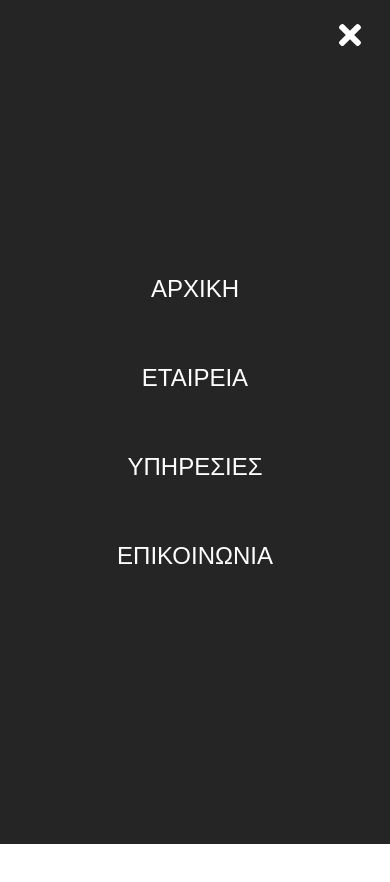
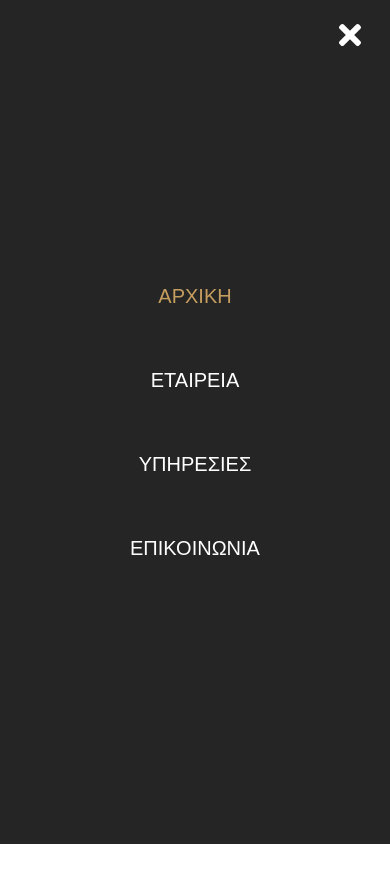
Before and after one commit to mimerkou/apergis-knitwear, a React (Create React App) app: page / in a window 390 px wide. Both pictures are taken after a click on the element 346 px from the left and 39 px from the top of the page. Shown: the top 882 px of the page. Built offline with nearby package versions, Linux system fonts and the light colour scheme; a web font is replaced by a local one.

Commit message:
changes to sidebar and navbar

```diff
--- a/src/components/Navbar/Navbar.js
+++ b/src/components/Navbar/Navbar.js
@@ -41,7 +41,7 @@ const Navbar = (props) => {
             <Logo scrollNav={scrollNav}>Apergis Knitwear</Logo>
           </NavLogo>
 
-          <MobileIcon onClick={toggle}>
+          <MobileIcon onClick={toggle} scrollNav={scrollNav}>
             <FaBars />
           </MobileIcon>
 
--- a/src/components/Navbar/NavbarElements.js
+++ b/src/components/Navbar/NavbarElements.js
@@ -59,7 +59,7 @@ export const MobileIcon = styled.div`
     right: 0;
     transform: translate(-100%, 60%);
     font-size: 2.9rem;
-    color: #fff;
+    color: ${({ scrollNav }) => (scrollNav ? '#252525' : '#fff')};
     cursor: pointer;
   }
 `;
--- a/src/components/Sidebar/Sidebar.js
+++ b/src/components/Sidebar/Sidebar.js
@@ -20,7 +20,8 @@ const Sidebar = (props) => {
       <SidebarWrapper>
         <SidebarMenu>
           <SidebarLink
-            to="home"
+            to="hero"
+            activeClass="active"
             spy={true}
             smooth={true}
             offset={-80}
@@ -30,27 +31,30 @@ const Sidebar = (props) => {
           </SidebarLink>
           <SidebarLink
             to="about"
+            activeClass="active"
             spy={true}
             smooth={true}
-            offset={-70}
+            offset={-80}
             onClick={toggle}
           >
             Εταιρεια
           </SidebarLink>
           <SidebarLink
             to="services"
+            activeClass="active"
             spy={true}
             smooth={true}
-            offset={-70}
+            offset={-80}
             onClick={toggle}
           >
             Υπηρεσιες
           </SidebarLink>
           <SidebarLink
             to="contact"
+            activeClass="active"
             spy={true}
             smooth={true}
-            offset={-70}
+            offset={-80}
             onClick={toggle}
           >
             Επικοινωνια
--- a/src/components/Sidebar/SidebarElements.js
+++ b/src/components/Sidebar/SidebarElements.js
@@ -46,7 +46,7 @@ export const SidebarLink = styled(LinkScroll)`
   display: flex;
   align-items: center;
   justify-content: center;
-  font-size: 2.4rem;
+  font-size: 2rem;
   text-decoration: none;
   list-style: none;
   text-decoration: none;
@@ -56,7 +56,8 @@ export const SidebarLink = styled(LinkScroll)`
   cursor: pointer;
   transition: all 0.3s ease-in-out;
 
-  &:hover {
+  &:hover,
+  &.active {
     color: #c59d5f;
     transition: all 0.3s ease-in-out;
   }
```
